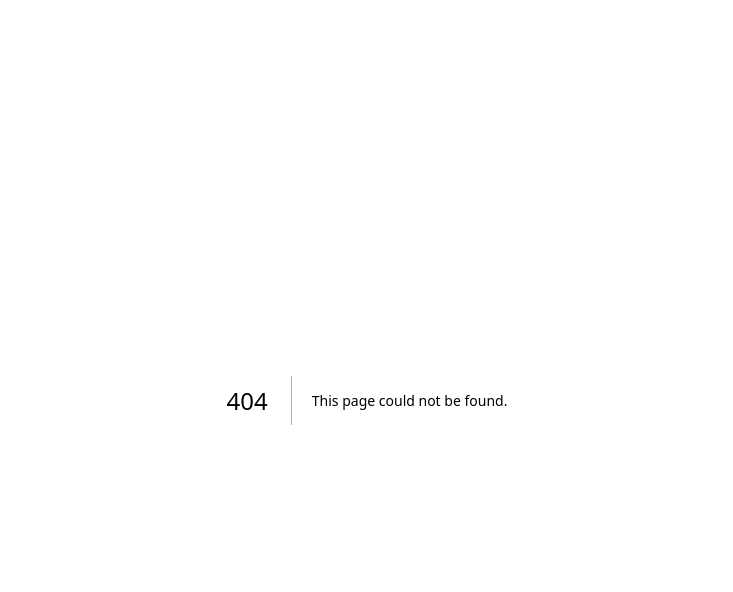
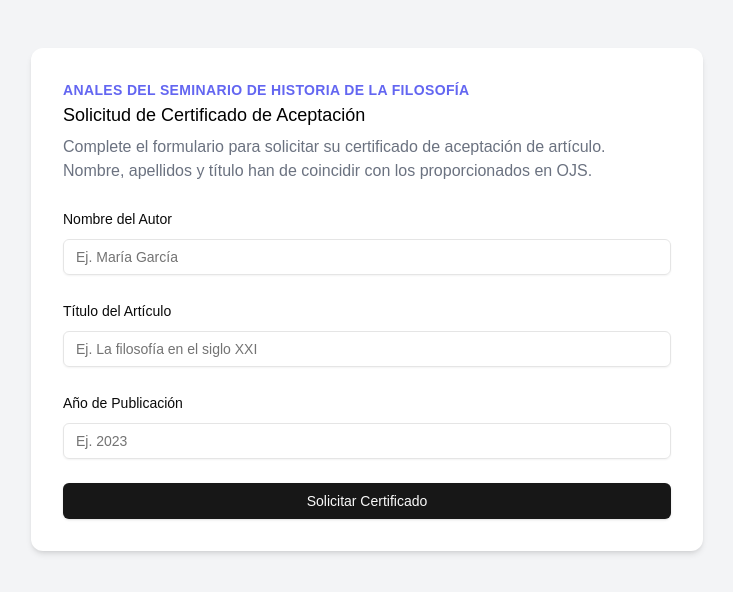
Before and after one commit to incipitluis/ashf, a Next.js app: page /certificates in a window 1280 px wide. Before the commit this address had no page. Shown: the top 592 px of the page, without its empty margins (273-1006 px from the left). Built offline with nearby package versions, Linux system fonts and the light colour scheme; no server answers.

Commit message:
feat: add status control and refactor

```diff
--- a/app/components/post-form.tsx
+++ b/app/admin/components/post-form.tsx
@@ -14,7 +14,7 @@ import {
   FormMessage,
 } from "@/components/ui/form";
 import { Input } from "@/components/ui/input";
-import { createArticle } from "../admin/actions";
+import { createArticle } from "../actions";
 
 const formSchema = z.object({
   autor: z.string().min(2, {
--- a/app/admin/page.tsx
+++ b/app/admin/page.tsx
@@ -1,4 +1,4 @@
-import { PostForm } from "../components/post-form";
+import { PostForm } from "./components/post-form";
 
 export default function Admin() {
   return (
--- /dev/null
+++ b/app/certificates/actions.ts
@@ -0,0 +1,15 @@
+"use server";
+import { db } from "@/db/drizzle";
+import { articulos } from "@/db/schema";
+import { neon } from "@neondatabase/serverless";
+import { eq } from "drizzle-orm";
+
+export async function getData() {
+    const sql = neon(process.env.DATABASE_URL as string);
+    const data = await sql`...`;
+    return data;
+}
+
+export async function updateArticleStatus(id: string){
+  await db.update(articulos).set({estado: 'CERTIFICADO'}).where(eq(articulos.id, id));
+}
--- a/app/components/certificate-form.tsx
+++ b/app/certificates/components/certificate-form.tsx
@@ -15,12 +15,12 @@ import {
   FormMessage,
 } from "@/components/ui/form";
 import { Input } from "@/components/ui/input";
-import { createCertificate } from "../utils/create-certificate";
+import { createCertificate } from "../../utils/create-certificate";
 import { Certificate } from "./certificate";
 
+import { SelectArticle } from "@/db/schema";
+import { getArticles } from "../data";
 import { updateArticleStatus } from "../actions";
-import { SelectArticle } from "@/db/schema";
-import { getData } from "../data";
 
 const formSchema = z.object({
   autor: z.string().min(2, {
@@ -40,6 +40,8 @@ export function CertificateForm() {
   const [showDownload, setShowDownload] = useState(false);
   const [formData, setFormData] = useState<FormData | null>(null);
   const [id, setId] = useState<string | null>(null);
+  const [isLoading, setIsLoading] = useState(false);
+  const [isChecked, setIsChecked] = useState(false);
   const certificateRef = useRef<HTMLDivElement>(null);
 
   console.log("Rendering CertificateForm"); // Debug log
@@ -95,7 +97,7 @@ export function CertificateForm() {
 
     console.log("Datos extraídos del DOM:", { autor, titulo, year });
 
-    const data = await getData(autor, titulo, year);
+    const data = await getArticles(autor, titulo, year);
     console.log("Datos obtenidos de getData:", data);
 
     const isExistingArticle = await checkExistingArticle(data);
@@ -106,7 +108,7 @@ export function CertificateForm() {
       alert("El artículo no existe en la base de datos");
       return;
     }
-
+    setIsChecked(true);
     console.log("Iniciando creación del certificado");
     await createCertificate(certificateRef.current);
     console.log("Certificado creado");
@@ -119,9 +121,10 @@ export function CertificateForm() {
   };
 
   async function onSubmit(values: FormData) {
+    setIsLoading(true);
     console.log("onSubmit iniciado con valores:", values);
 
-    const data = await getData(
+    const data = await getArticles(
       values.autor,
       values.titulo,
       parseInt(values.year)
@@ -137,10 +140,12 @@ export function CertificateForm() {
       setFormData(values);
       setShowDownload(true);
       setId(id);
+      setIsLoading(false);
       console.log("Estado actualizado: formData, showDownload, id");
     } else {
       console.log("El artículo no existe en la base de datos");
       alert("El artículo no existe en la base de datos");
+      setIsLoading(false);
     }
 
     console.log("onSubmit completado");
@@ -159,7 +164,8 @@ export function CertificateForm() {
             </h1>
             <p className="mt-2 text-gray-500">
               Complete el formulario para solicitar su certificado de aceptación
-              de artículo.
+              de artículo. Nombre, apellidos y título han de coincidir con los
+              proporcionados en OJS.
             </p>
             <div className="mt-6">
               <Form {...form}>
@@ -210,7 +216,7 @@ export function CertificateForm() {
                     )}
                   />
                   <Button type="submit" className="w-full">
-                    Solicitar Certificado
+                    {isLoading ? "Verificando..." : "Solicitar Certificado"}
                   </Button>
                 </form>
               </Form>
@@ -229,6 +235,7 @@ export function CertificateForm() {
             autor={formData.autor}
             year={formData.year}
             certificateRef={certificateRef}
+            isChecked={isChecked}
           />
         </div>
       )}
--- a/app/components/certificate.tsx
+++ b/app/certificates/components/certificate.tsx
@@ -5,6 +5,7 @@ interface CertificateProps {
   autor: string;
   year: string;
   certificateRef: React.RefObject<HTMLDivElement>;
+  isChecked: boolean;
 }
 
 export const Certificate: React.FC<CertificateProps> = ({
@@ -12,6 +13,7 @@ export const Certificate: React.FC<CertificateProps> = ({
   autor,
   year,
   certificateRef,
+  isChecked,
 }) => {
   const date = new Date().toLocaleDateString("es-ES", {
     day: "2-digit",
@@ -20,7 +22,7 @@ export const Certificate: React.FC<CertificateProps> = ({
   });
   return (
     <div
-      className="w-[297mm] h-[210mm] p-14 bg-white text-black flex flex-col items-center"
+      className="w-[310mm] h-[230mm] p-14 bg-white text-black flex flex-col items-center"
       ref={certificateRef}
     >
       <div className="w-full flex justify-center mb-8">
@@ -67,6 +69,16 @@ export const Certificate: React.FC<CertificateProps> = ({
         filosóficas desde la antigüedad hasta la actualidad. Ocupa una posición
         Q2 en SJR y cuenta con el sello de calidad de la FECYT.
       </p>
+      {!isChecked && (
+        <>
+          <p className="text-red-500 mb-2">
+            Este certificado no ha sido verificado y no tiene validez oficial.
+          </p>
+          <p className="text-red-500 mb-2">
+            Click en descargar para verificar el certificado.
+          </p>
+        </>
+      )}
 
       <p className="mb-8">En Madrid, a la fecha de la firma,</p>
       <p>Luis Alegre Zahonero</p>
--- /dev/null
+++ b/app/certificates/data.ts
@@ -0,0 +1,9 @@
+"use server"
+import { db } from "@/db/drizzle";
+import { articulos } from "@/db/schema";
+import { and, eq } from "drizzle-orm";
+
+export async function getArticles(autor: string, titulo: string, year: number){
+  const data = await db.select().from(articulos).where(and(eq(articulos.autor, autor), eq(articulos.titulo, titulo), eq(articulos.year, year)));
+  return data;
+}
--- /dev/null
+++ b/app/certificates/page.tsx
@@ -0,0 +1,9 @@
+import { CertificateForm } from "./components/certificate-form";
+
+export default function CertificatesPage() {
+  return (
+    <div className="min-h-screen bg-gray-100 py-12 px-4 sm:px-6 lg:px-8">
+      <CertificateForm />
+    </div>
+  );
+}
--- a/app/page.tsx
+++ b/app/page.tsx
@@ -1,9 +1,10 @@
-import { CertificateForm } from "./components/certificate-form";
+import Link from "next/link";
 
 export default function Home() {
   return (
     <div className="min-h-screen bg-gray-100 py-12 px-4 sm:px-6 lg:px-8">
-      <CertificateForm />
+      <Link href="/certificates">Certificados</Link>
+      <Link href="/admin">Administración</Link>
     </div>
   );
 }
```
